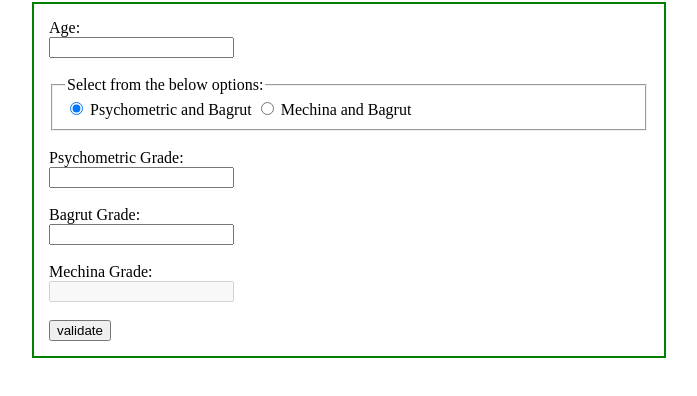
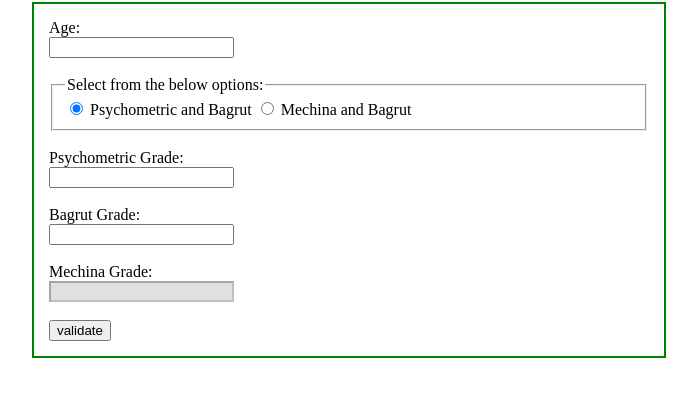
Before and after one commit to EmileKH10/HW4, a plain HTML site: page index.html in a window 1280 px wide. Both pictures are taken after a click on the radio button "Psychometric and Bagrut". Shown: the part 78-474 px from the top of the page, without its empty margins (291-988 px from the left). Drawn offline with Linux system fonts and the light colour scheme.

Commit message:
Add files via upload

```diff
--- a/style.css
+++ b/style.css
@@ -13,3 +13,7 @@ form {
 .green {
     background-color: greenyellow;
 }
+input:disabled {
+    background-color: #e0e0e0;
+    color: #555;
+}
```
